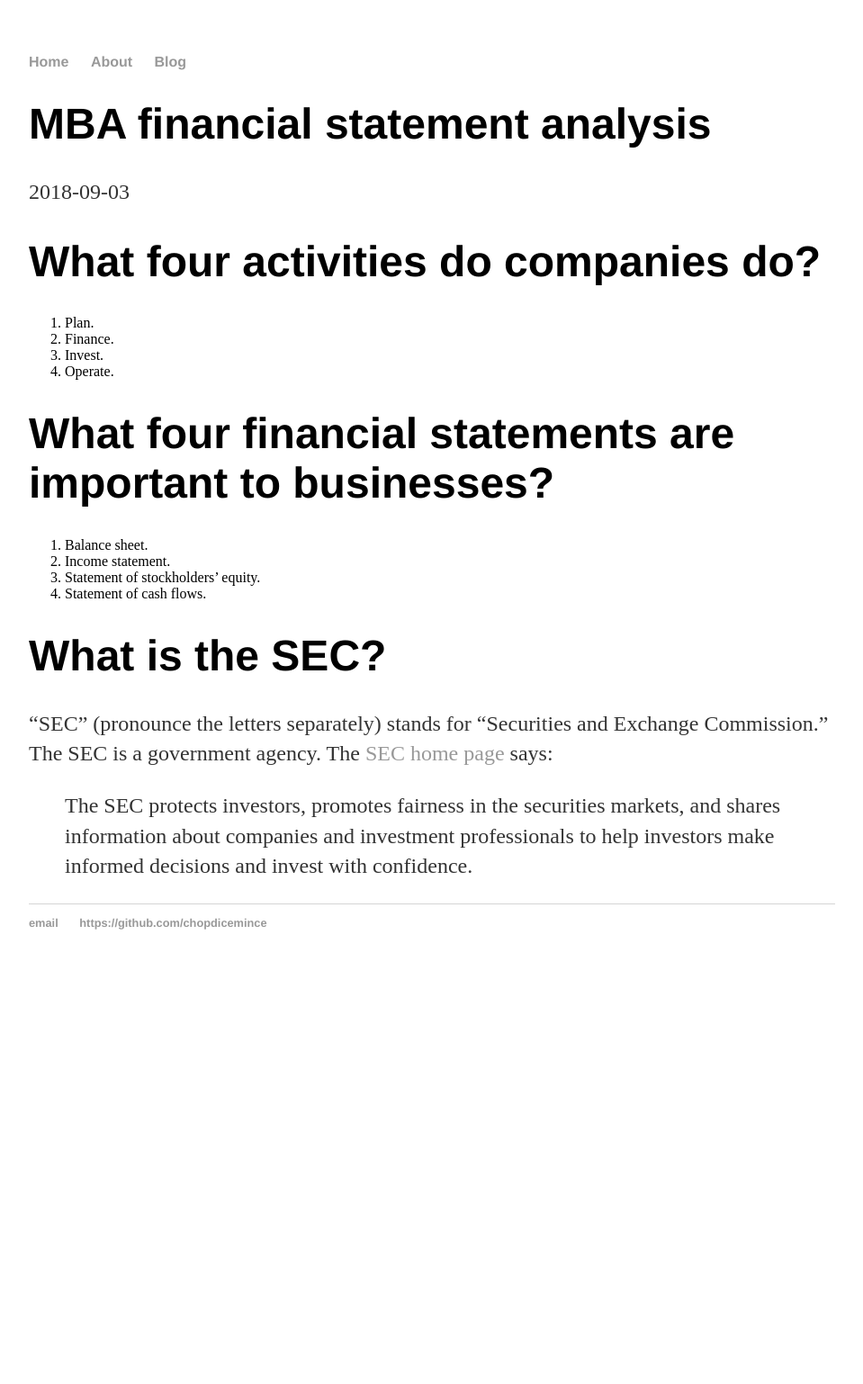
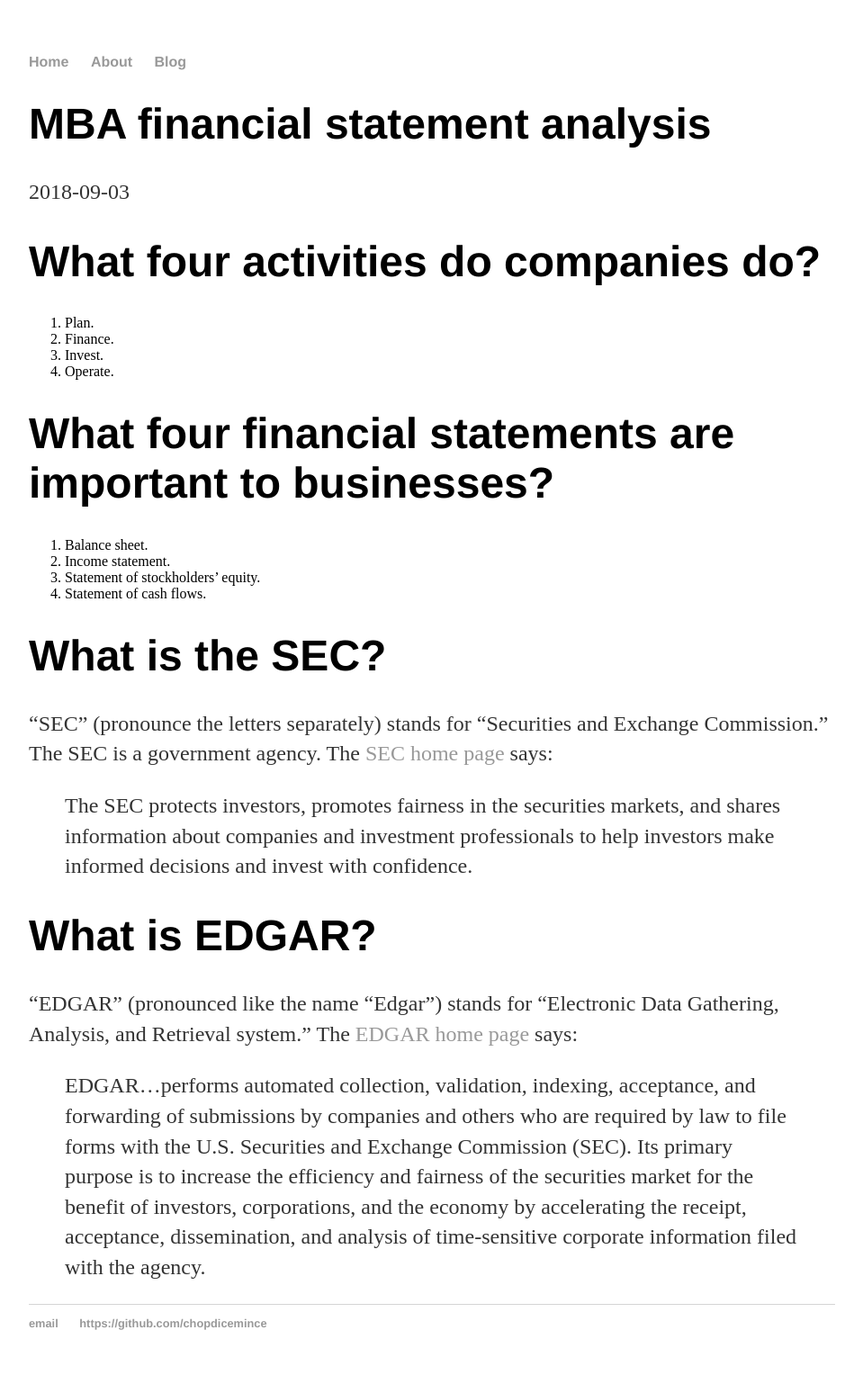
Before and after one commit to chopdicemince/chopdicemince.github.io, a Jekyll site: the page built from _posts/2018-09-03-mba-financial-statement-analysis.md, in a window 1280 px wide. Shown: the whole page at 90% size, without its empty margins (160-1119 px from the left). Built offline with Jekyll 4.4.1, drawn with Linux system fonts in a browser that asks for light colours; before the commit the page ends 1093 px from its top, so only the background shows below that.

Commit message:
Add question about EDGAR

```diff
--- a/_posts/2018-09-03-mba-financial-statement-analysis.md
+++ b/_posts/2018-09-03-mba-financial-statement-analysis.md
@@ -23,3 +23,9 @@ date: 2018-09-03
 "SEC" (pronounce the letters separately) stands for "Securities and Exchange Commission." The SEC is a government agency. The [SEC home page](https://www.sec.gov/) says:
 
 > The SEC protects investors, promotes fairness in the securities markets, and shares information about companies and investment professionals to help investors make informed decisions and invest with confidence.
+
+# What is EDGAR?
+
+"EDGAR" (pronounced like the name "Edgar") stands for "Electronic Data Gathering, Analysis, and Retrieval system." The [EDGAR home page](https://www.sec.gov/edgar/aboutedgar.htm) says:
+
+> EDGAR...performs automated collection, validation, indexing, acceptance, and forwarding of submissions by companies and others who are required by law to file forms with the U.S. Securities and Exchange Commission (SEC). Its primary purpose is to increase the efficiency and fairness of the securities market for the benefit of investors, corporations, and the economy by accelerating the receipt, acceptance, dissemination, and analysis of time-sensitive corporate information filed with the agency.
```
